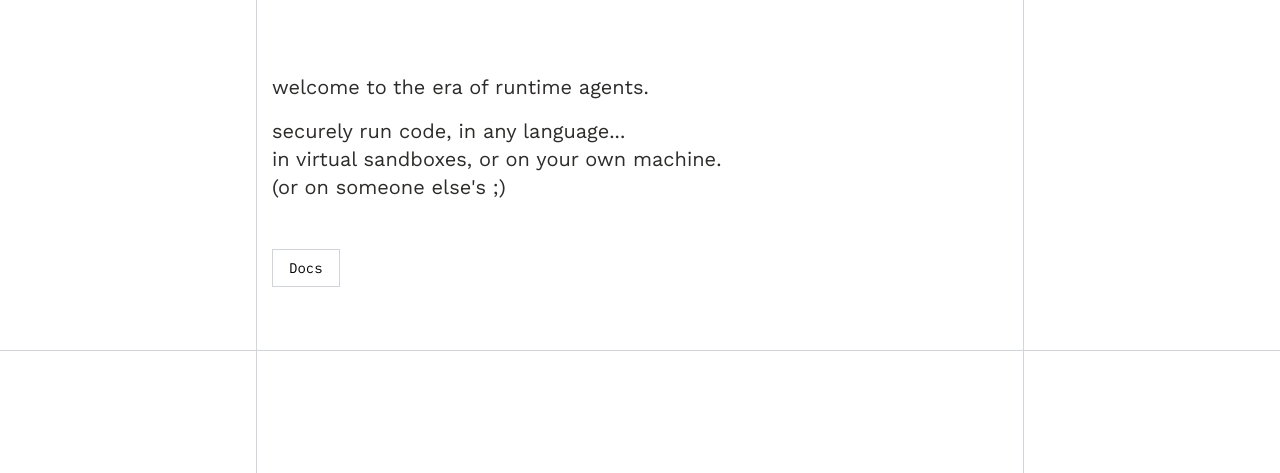
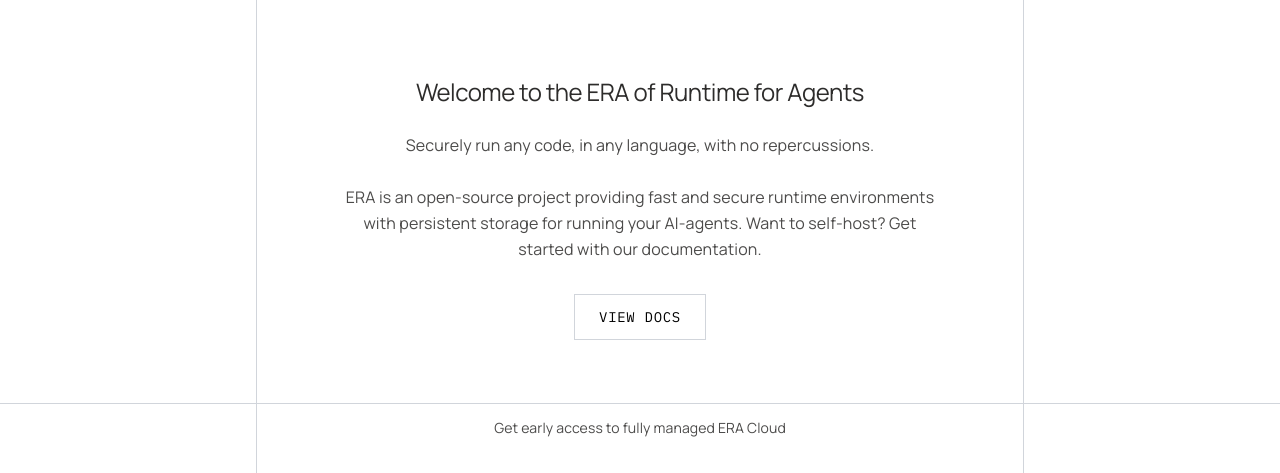
Before and after one commit to BinSquare/ERA, an Astro site in the folder cloudflare/site/: page / in a window 1280 px wide. Shown: the part 327-800 px from the top of the page. Built offline with nearby package versions, Linux system fonts and the light colour scheme; Astro itself is replaced by a stand-in of ours; a script that the page names is missing.

Commit message:
- Revamp homepage content - Added link for signing up to waitlist - Fixed GitHub icon in dark mode in docs - Updated .gitignore

```diff
--- a/cloudflare/site/src/pages/index.astro
+++ b/cloudflare/site/src/pages/index.astro
@@ -33,20 +33,32 @@ import "../styles/custom.scss";
 
         <!-- Content Section -->
         <div class="py-16 px-4 section-bordered merge-top">
-          <h1 class="text-xl mb-4 font-normal">
-            welcome to the era of runtime agents.
-          </h1>
-          <h1 class="text-xl mb-12 font-normal">
-            securely run code, in any language...<br>
-            in virtual sandboxes, or on your own machine. <br>
-            (or on someone else's ;)
-          </h1>
+          <div style="max-width: 38rem; margin: 0 auto;">
+            <h1 class="text-2xl mb-6 font-light tracking-wide" style="text-align: center; font-family: 'Manrope', sans-serif; letter-spacing: -0.02em;">
+              Welcome to the ERA of Runtime for Agents
+            </h1>
+            <h1 class="text-base mb-8 font-light leading-relaxed" style="text-align: center; font-family: 'Manrope', sans-serif; letter-spacing: 0.01em; opacity: 0.85;">
+              Securely run any code, in any language, with no repercussions.<br>
+              <br>
+              ERA is an open-source project providing fast and secure runtime environments with persistent storage for running your AI-agents. Want to self-host? Get started with our documentation.
+            </h1>
 
-          <a href="/docs" class="inline-block border border-gray-300 px-4 py-2 font-mono text-sm hover:bg-gray-50 transition-colors">
-            Docs
-          </a>
+            <div style="text-align: center;">
+              <a href="/docs" class="inline-block border border-gray-300 px-6 py-3 font-mono text-sm hover:bg-gray-50 transition-colors" style="letter-spacing: 0.05em;">
+                VIEW DOCS
+              </a>
+            </div>
+          </div>
 
         </div>
+        <!-- Waitlist Section -->
+        <div style="max-width: 38rem; margin: 0 auto; text-align: center;">
+          <p class="text-sm font-light" style="font-family: 'Manrope', sans-serif; letter-spacing: 0.01em; opacity: 0.85; margin-bottom: 1rem;">
+            Get early access to fully managed ERA Cloud
+          </p>
+        </div>
+        <script src="https://getlaunchlist.com/js/widget.js" defer></script>
+        <div class="launchlist-widget" data-key-id="rBjg2z" data-height="180px"></div>
       </div>
 
       <!-- Animation Script -->
--- a/cloudflare/site/src/styles/custom.scss
+++ b/cloudflare/site/src/styles/custom.scss
@@ -81,7 +81,7 @@
 
 /* Override purple aside/callout colors with grayscale */
 .starlight-aside,
-[class*="starlight-aside"] {
+[class*='starlight-aside'] {
   /* Replace purple background with light gray */
   background-color: #f3f4f6 !important;
   /* Replace purple border with medium gray */
@@ -96,7 +96,7 @@
 /* Dark mode aside overrides */
 :root[data-theme='dark'] {
   .starlight-aside,
-  [class*="starlight-aside"] {
+  [class*='starlight-aside'] {
     background-color: #1f2937 !important;
     border-inline-start-color: #9ca3af !important;
     accent-color: #9ca3af !important;
@@ -116,7 +116,8 @@
 
 /* Hero Page Styles - Namespaced */
 body {
-  font-family: 'Work Sans', 'Manrope', -apple-system, BlinkMacSystemFont, 'Segoe UI', sans-serif;
+  font-family: 'Work Sans', 'Manrope', -apple-system, BlinkMacSystemFont,
+    'Segoe UI', sans-serif;
   line-height: 1.6;
   color: #2d2c2b;
   background: #fff;
@@ -131,10 +132,12 @@ body {
 }
 
 /* Global monospace font */
-code, pre, .font-mono, [class*="font-mono"] {
+code,
+pre,
+.font-mono,
+[class*='font-mono'] {
   font-family: 'IBM Plex Mono', 'Courier New', monospace;
 }
-
 
 /* Canvas container with nested grid border */
 .hero-page .canvas-container {
@@ -283,7 +286,7 @@ code, pre, .font-mono, [class*="font-mono"] {
   }
 
   /* Button-style links (with border class) */
-  &[class*="border"] {
+  &[class*='border'] {
     text-decoration: none;
     border: 1px solid #d1d5db !important;
 
@@ -314,6 +317,14 @@ code, pre, .font-mono, [class*="font-mono"] {
 .social-icons {
   * {
     border-radius: revert !important;
+  }
+}
+
+/* Fix social icons visibility in dark mode */
+:root[data-theme='dark'] {
+  .sl-flex.social-icons svg,
+  .social-icons svg {
+    filter: brightness(0) invert(1);
   }
 }
 
@@ -526,8 +537,6 @@ code, pre, .font-mono, [class*="font-mono"] {
   }
 }
 
-
-
 /* Hide doubled up left nav carets */
 .top-level .caret {
   display: none !important;
@@ -548,7 +557,12 @@ code, pre, .font-mono, [class*="font-mono"] {
   }
 
   /* Ensure text remains visible in dark mode */
-  h1, h2, h3, h4, h5, h6 {
+  h1,
+  h2,
+  h3,
+  h4,
+  h5,
+  h6 {
     color: #e5e7eb;
   }
 }
```
Also changed, not shown: 1 other file.
